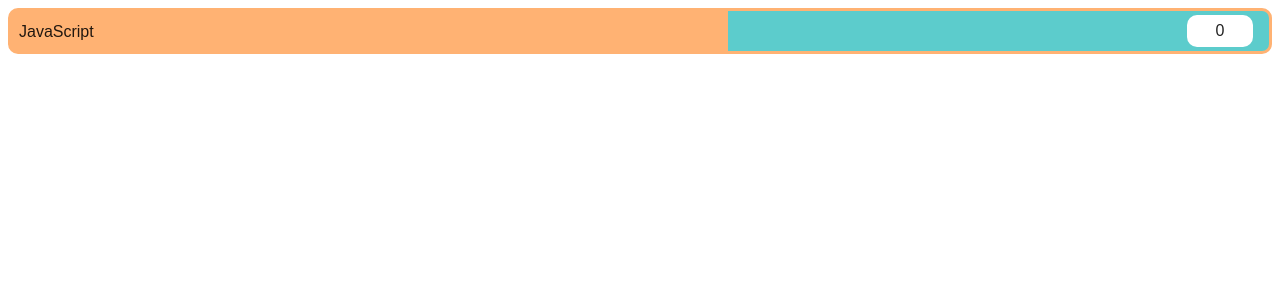
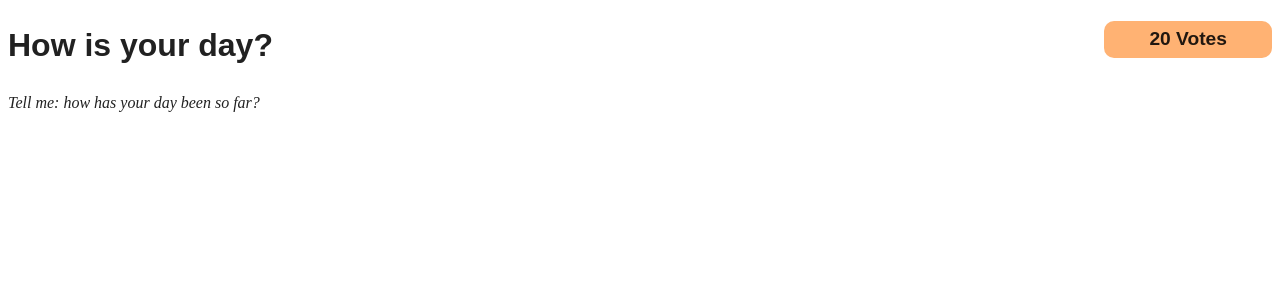
Before and after one commit to d023975/myreactapp, a React (Create React App) app: page / in a window 1280 px wide. Shown: the top 300 px of the page. Built offline with nearby package versions, Linux system fonts and the light colour scheme.

Commit message:
voting component without choices

```diff
--- /dev/null
+++ b/src/components/VotingComponent.js
@@ -0,0 +1,17 @@
+import React from 'react';
+
+export default function VotingComponent({ vote }) {
+	const totalVotes = vote.choices.reduce((prev, curr) => prev + curr.count, 0);
+
+	return (
+		<div clasName="Row VotingRow Spacer">
+			<div className="Head">
+				<h1 className="Title">
+					{vote.title}
+					<div className="Badge">{totalVotes} Votes</div>
+				</h1>
+                <div className="Description Emphasis">{vote.description}</div>
+			</div>
+		</div>
+	);
+}
--- a/src/index.js
+++ b/src/index.js
@@ -1,12 +1,25 @@
 import React from 'react';
 import ReactDOM from 'react-dom';
 import './index.css';
-import ChoiceBar from './components/ChoiceBar';
+//import ChoiceBar from './components/ChoiceBar';
 import ModalDialog from './components/ModalDialog';
+import VotingComponent from './components/VotingComponent';
 import * as serviceWorker from './serviceWorker';
 
+// Sample data
+const vote = {
+    title: "How is your day?",
+    description: "Tell me: how has your day been so far?",
+    choices: [
+      { id: "choice_1", title: "Good", count: 7 },
+      { id: "choice_2", title: "Bad", count: 12 },
+      { id: "choice_3", title: "Not sure yet", count: 1 }
+    ]
+  };
 
-ReactDOM.render(<ChoiceBar title="JavaScript" percent={57} />, document.getElementById('root'));
+
+
+ReactDOM.render(<VotingComponent vote={vote} />, document.getElementById('root'));
 var title = { subtitle: 'ModalDialog' };
 ReactDOM.render(<ModalDialog title={title} />, document.getElementById('modalMountPoint'));
 // If you want your app to work offline and load faster, you can change
```
